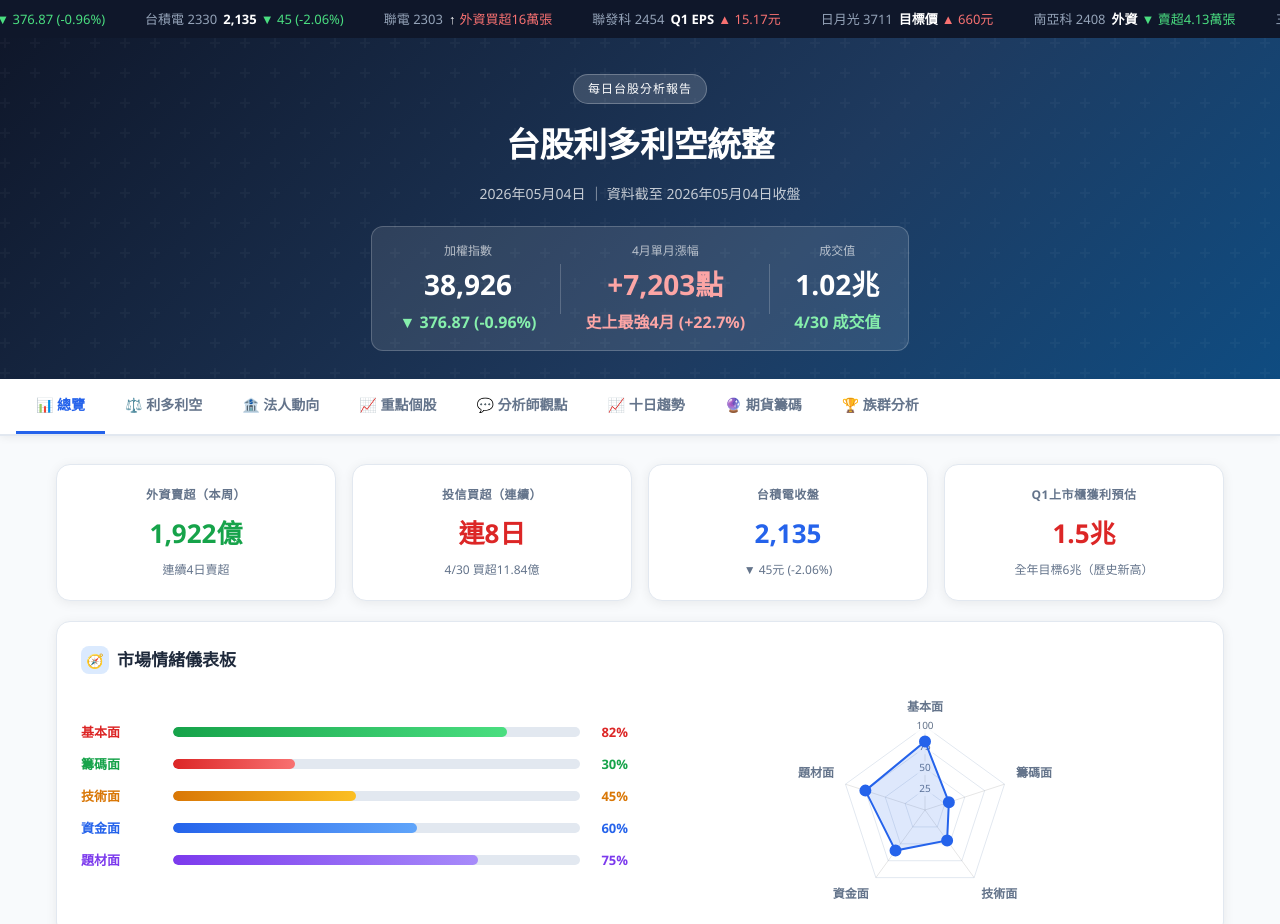
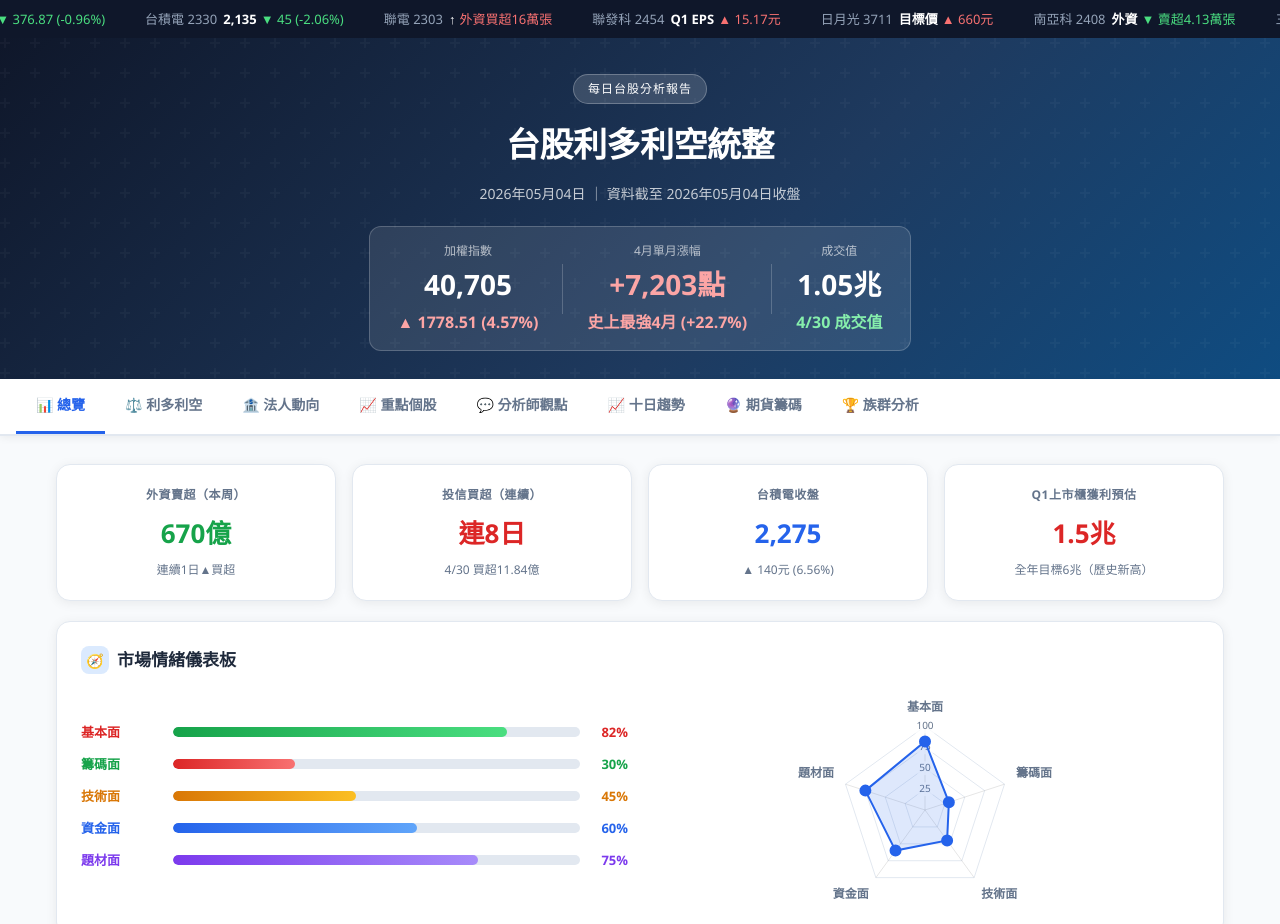
Before and after one commit to hisky576/hisky576--taiwan-stock-report, a plain HTML site: page index.html in a window 1280 px wide. Shown: the top 924 px of the page. Drawn offline with nearby package versions, Linux system fonts and the light colour scheme.

Commit message:
Add files via upload

```diff
--- a/index.html
+++ b/index.html
@@ -606,8 +606,8 @@
   <div class="index-hero">
     <div>
       <div class="label">加權指數</div>
-      <div class="val">38,926</div>
-      <div class="chg down">▼ 376.87 (-0.96%)</div>
+      <div class="val">40,705</div>
+      <div class="chg up">▲ 1778.51 (4.57%)</div>
     </div>
     <div style="width:1px;height:50px;background:rgba(255,255,255,0.2)"></div>
     <div>
@@ -618,7 +618,7 @@
     <div style="width:1px;height:50px;background:rgba(255,255,255,0.2)"></div>
     <div>
       <div class="label">成交值</div>
-      <div class="val">1.02兆</div>
+      <div class="val">1.05兆</div>
       <div class="chg" style="color:#86efac">4/30 成交值</div>
     </div>
   </div>
@@ -645,8 +645,8 @@
     <div class="summary-grid">
       <div class="stat-card bear">
         <div class="stat-label">外資賣超（本周）</div>
-        <div class="stat-value">1,922億</div>
-        <div class="stat-sub">連續4日賣超</div>
+        <div class="stat-value">670億</div>
+        <div class="stat-sub">連續1日▲買超</div>
       </div>
       <div class="stat-card bull">
         <div class="stat-label">投信買超（連續）</div>
@@ -655,8 +655,8 @@
       </div>
       <div class="stat-card neutral">
         <div class="stat-label">台積電收盤</div>
-        <div class="stat-value">2,135</div>
-        <div class="stat-sub">▼ 45元 (-2.06%)</div>
+        <div class="stat-value">2,275</div>
+        <div class="stat-sub">▲ 140元 (6.56%)</div>
       </div>
       <div class="stat-card bull">
         <div class="stat-label">Q1上市櫃獲利預估</div>
```
